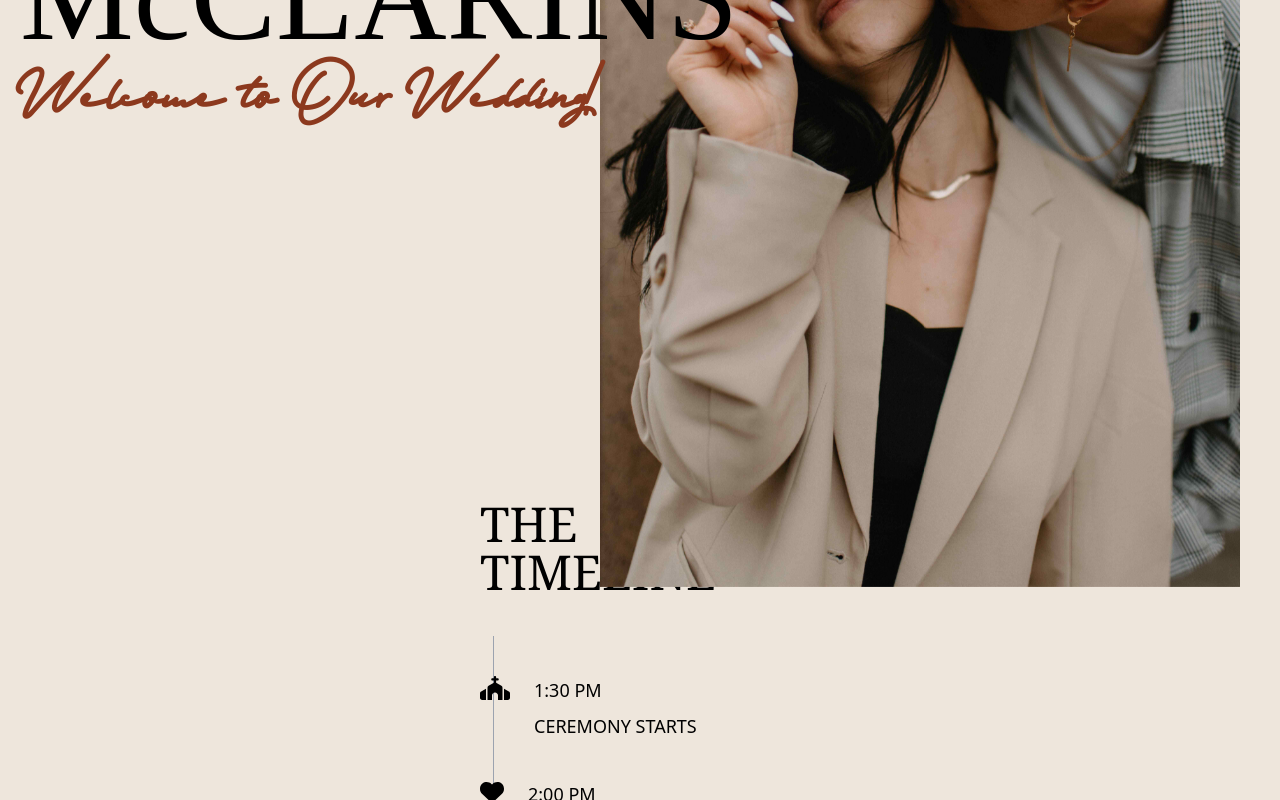
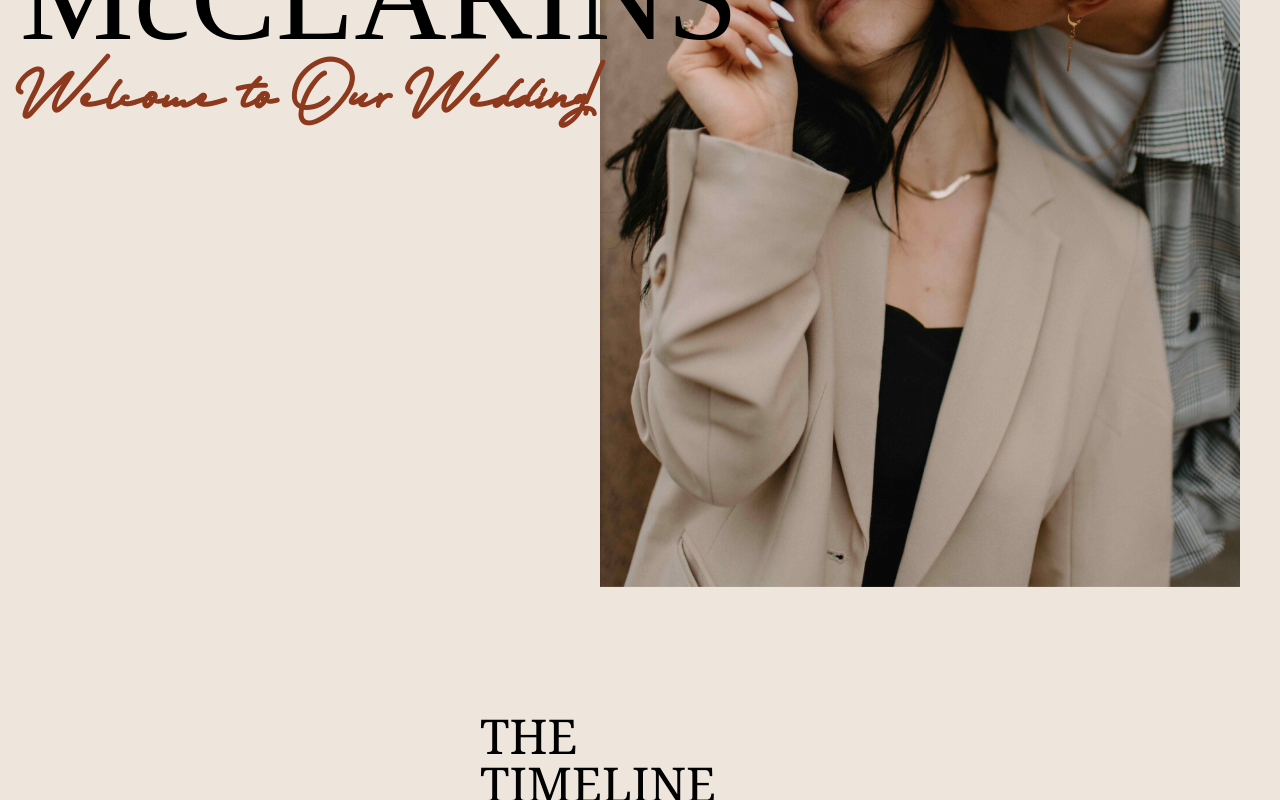
Before and after one commit to gnieb/wedding-cermony-site, a React (Create React App) app: page / in a window 1280 px wide. Shown: the part 500-1300 px from the top of the page. Built offline with nearby package versions, Linux system fonts and the light colour scheme.

Commit message:
responsive adjustment for desktop timeline version

```diff
--- a/src/pages/Home.js
+++ b/src/pages/Home.js
@@ -33,7 +33,7 @@ export const Home = () => {
 
             </div>
 
-            <div id="timeline" className="pt-10 sm:pt-72">
+            <div id="timeline" className="pt-10 sm:pt-[200px] lg:pt-[400px] xl:pt-[500px]">
                 <Timeline2 />
             </div>
 
```
